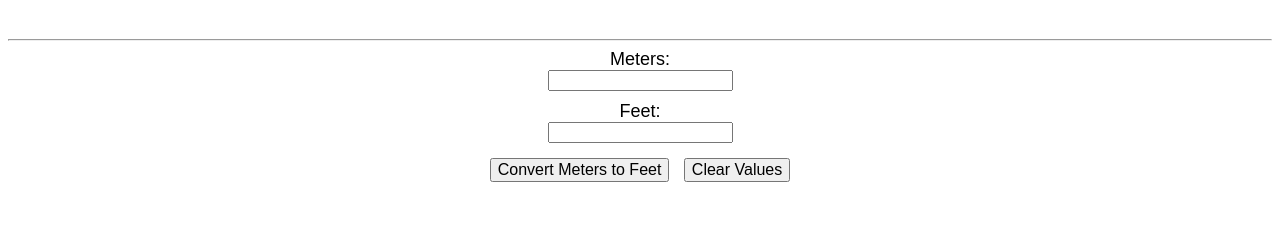
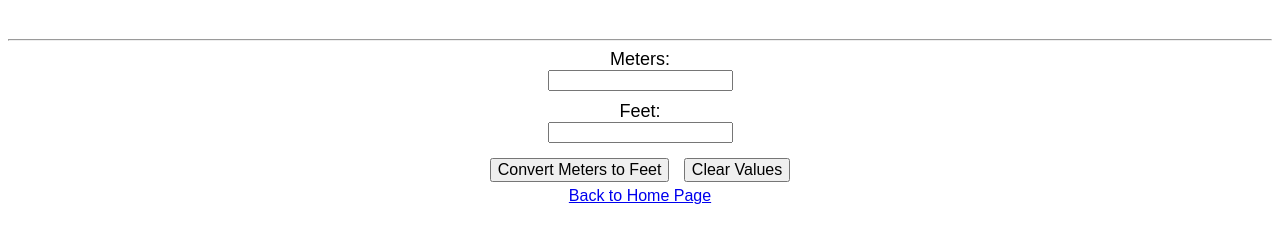
Before and after one commit to vlrso/CS1130, a plain HTML site: page meters2feet.html in a window 1280 px wide. Shown: the part 47-290 px from the top of the page. Drawn offline with Linux system fonts and the light colour scheme.

Commit message:
Update meters2feet.html

```diff
--- a/meters2feet.html
+++ b/meters2feet.html
@@ -35,7 +35,8 @@
   <label for="feet">Feet:</label><br>
   <input type="number" id="feet" ><br>
   <button onclick="toFeet()">Convert Meters to Feet</button>
-  <button onclick="clearValues()">Clear Values</button>
+  <button onclick="clearValues()">Clear Values</button><br>
+  <a href="index.html">Back to Home Page</a>
 
 </body>
 <script>
```
